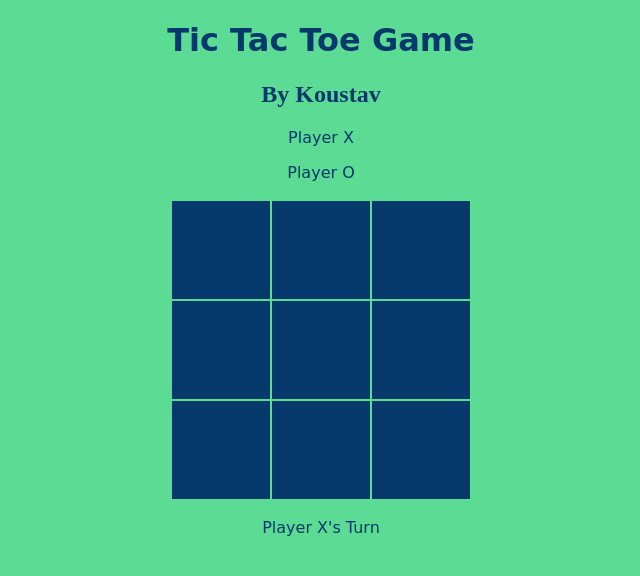
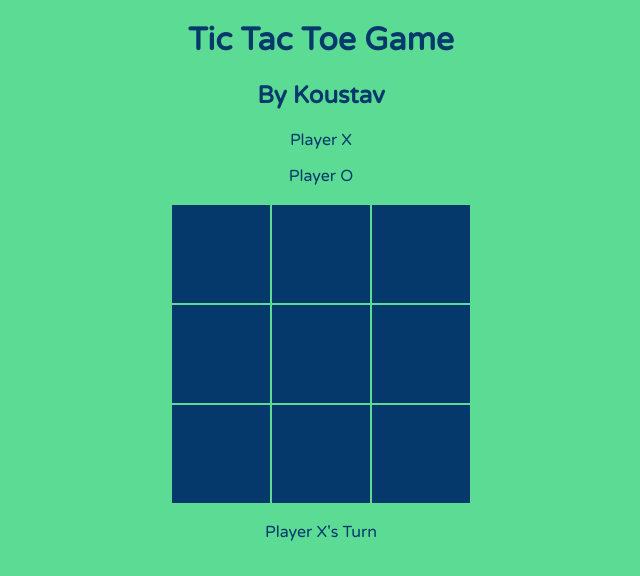
Before and after one commit to Koustav009/Tic_tac_toe, a plain HTML site: page index.html in a window 1280 px wide. Shown: the whole page, without its empty margins (319-959 px from the left). Drawn offline with Linux system fonts and the light colour scheme.

Commit message:
styles.css

```diff
--- a/styles.css
+++ b/styles.css
@@ -1,20 +1,23 @@
 /* Add styling for the game board */
+@import url('https://fonts.googleapis.com/css2?family=Architects+Daughter&family=Varela+Round&display=swap');
 body {
-    background-color: #5CDB95;
+    background-color: #5cdb95;
   }
 
   h1 {
-    text-align: center;
-    font-family: "Bradley Hand ITC", cursive;
+    font-family: 'Varela Round', cursive;
+  }
+  h2 {
+    font-family: 'Varela Round', cursive;
   }
   #players p {
     text-align: center;
-    font-family: "Arial Rounded MT Bold", cursive;
+    font-family: "Varela Round", cursive;
     color: #05386B; /* Change the color to blue */
   }
   #turn p {
     text-align: center;
-    font-family: "Arial Rounded MT Bold", cursive;
+    font-family: "Varela Round", cursive;
     color: #05386B; /* Change the color to blue */
   }
   .board {
@@ -35,7 +38,7 @@ body {
     font-size: 50px;
     cursor: pointer;
     border: 1px solid #5CDB95;
-    font-family: "Bradley Hand ITC", cursive;
+    font-family: "Varela Round", cursive;
     color: #5CDB95; /* Change the color for X */
   }
 
```
